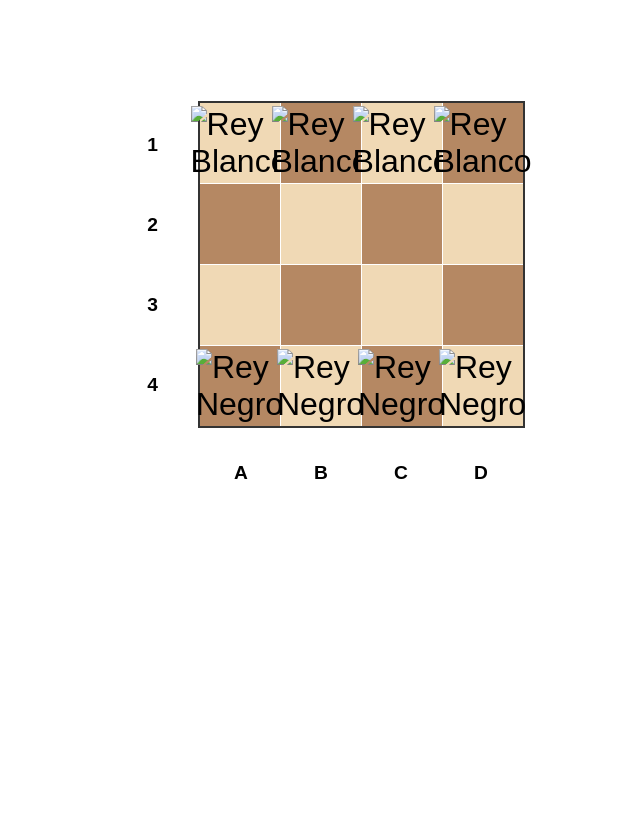
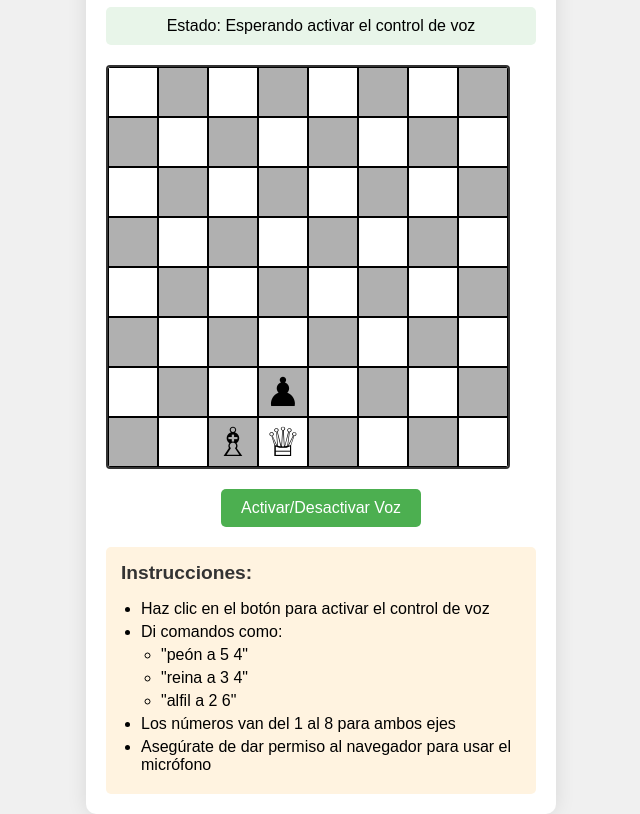
Before and after one commit to NIKOLLE8/Ajedrez_Voz, a plain HTML site: page index.html in a window 1280 px wide. Shown: the part 93-907 px from the top of the page, without its empty margins (319-959 px from the left). Before the commit the page ends 800 px from the top, so only its background shows below. Drawn offline with Linux system fonts and the light colour scheme.

Commit message:
Primera prueba del sensor con voz

```diff
--- a/index.html
+++ b/index.html
@@ -1,27 +1,127 @@
 <!DOCTYPE html>
 <html lang="es">
 <head>
-  <meta charset="UTF-8">
-  <meta name="viewport" content="width=device-width, initial-scale=1.0">
-  <title>Ajedrez Reducido</title>
-  <link rel="stylesheet" href="styles.css">
+    <meta charset="UTF-8">
+    <meta name="viewport" content="width=device-width, initial-scale=1.0">
+    <title>Ajedrez con Control de Voz</title>
+    <style>
+        body {
+            display: flex;
+            flex-direction: column;
+            align-items: center;
+            justify-content: center;
+            min-height: 100vh;
+            margin: 0;
+            background-color: #f0f0f0;
+            font-family: Arial, sans-serif;
+        }
+
+        .game-container {
+            background-color: white;
+            padding: 20px;
+            border-radius: 10px;
+            box-shadow: 0 0 20px rgba(0,0,0,0.1);
+        }
+
+        .status {
+            margin: 20px 0;
+            padding: 10px;
+            border-radius: 5px;
+            background-color: #e8f5e9;
+            text-align: center;
+        }
+
+        #board {
+            width: 400px;
+            height: 400px;
+            border: 2px solid #333;
+            border-radius: 4px;
+            overflow: hidden;
+        }
+
+        .controls {
+            margin-top: 20px;
+            text-align: center;
+        }
+
+        button {
+            padding: 10px 20px;
+            font-size: 16px;
+            border: none;
+            border-radius: 5px;
+            background-color: #4CAF50;
+            color: white;
+            cursor: pointer;
+            transition: background-color 0.3s;
+        }
+
+        button:hover {
+            background-color: #45a049;
+        }
+
+        .instructions {
+            margin-top: 20px;
+            padding: 15px;
+            background-color: #fff3e0;
+            border-radius: 5px;
+            max-width: 400px;
+        }
+
+        .instructions h2 {
+            margin-top: 0;
+            color: #333;
+            font-size: 1.2em;
+        }
+
+        .instructions ul {
+            margin: 0;
+            padding-left: 20px;
+        }
+
+        .instructions li {
+            margin: 5px 0;
+        }
+
+        .piece {
+            transition: all 0.3s ease;
+        }
+
+        .piece:hover {
+            transform: scale(1.1);
+        }
+    </style>
 </head>
 <body>
-  <div class="board-container">
-    <div class="row-labels">
-      <div>1</div>
-      <div>2</div>
-      <div>3</div>
-      <div>4</div>
+    <div class="game-container">
+        <h1>Ajedrez con Control de Voz</h1>
+
+        <div class="status" id="status">
+            Estado: Esperando activar el control de voz
+        </div>
+
+        <div id="board"></div>
+
+        <div class="controls">
+            <button id="toggleVoice">Activar/Desactivar Voz</button>
+        </div>
+
+        <div class="instructions">
+            <h2>Instrucciones:</h2>
+            <ul>
+                <li>Haz clic en el botón para activar el control de voz</li>
+                <li>Di comandos como:
+                    <ul>
+                        <li>"peón a 5 4"</li>
+                        <li>"reina a 3 4"</li>
+                        <li>"alfil a 2 6"</li>
+                    </ul>
+                </li>
+                <li>Los números van del 1 al 8 para ambos ejes</li>
+                <li>Asegúrate de dar permiso al navegador para usar el micrófono</li>
+            </ul>
+        </div>
     </div>
-    <div class="board" id="board"></div>
-    <div class="col-labels">
-      <div>A</div>
-      <div>B</div>
-      <div>C</div>
-      <div>D</div>
-    </div>
-  </div>
-  <script src="script.js"></script>
+
+    <script src="script.js"></script>
 </body>
 </html>
--- a/script.js
+++ b/script.js
@@ -1,104 +1,146 @@
-const board = document.getElementById("board");
+// Referencia al tablero
+const board = document.getElementById('board');
+board.style.display = 'grid';
+board.style.gridTemplate = 'repeat(8, 1fr) / repeat(8, 1fr)';
 
-// Variables para las imágenes de las piezas
-const pieces = {
-  kingWhite: 'king_white.png',  // Ruta de imagen del rey blanco
-  kingBlack: 'king_black.png'    // Ruta de imagen del rey negro
-};
+// Estado del juego
+const statusDisplay = document.getElementById('status');
 
-// Tablero inicial y celdas seleccionables
-const initialBoard = [
-  ['K', 'K', 'K', 'K'],
-  ['.', '.', '.', '.'],
-  ['.', '.', '.', '.'],
-  ['k', 'k', 'k', 'k']
-];
+// Creamos las casillas
+for (let i = 0; i < 64; i++) {
+    const square = document.createElement('div');
+    square.style.border = '1px solid black';
+    square.style.backgroundColor = (Math.floor(i / 8) + i % 8) % 2 === 0 ? 'white' : '#b0b0b0';
+    square.dataset.position = `${Math.floor(i / 8)},${i % 8}`;
+    board.appendChild(square);
+}
 
-// Letras para columnas y números para filas
-const columns = ['A', 'B', 'C', 'D'];
-const rows = [1, 2, 3, 4];
+// Clase para las piezas
+class ChessPiece {
+    constructor(type, position, color) {
+        this.type = type;
+        this.position = position;
+        this.color = color;
+        this.element = document.createElement('div');
+        this.element.className = 'piece';
+        this.element.style.width = '100%';
+        this.element.style.height = '100%';
+        this.element.style.display = 'flex';
+        this.element.style.justifyContent = 'center';
+        this.element.style.alignItems = 'center';
+        this.element.style.fontSize = '2.5em';
+        this.element.style.cursor = 'pointer';
+        this.element.style.userSelect = 'none';
+        this.updatePosition();
+    }
 
-// Renderiza el tablero y coloca las piezas
-function renderBoard() {
-  board.innerHTML = '';
-  for (let row = 0; row < 4; row++) {
-    for (let col = 0; col < 4; col++) {
-      const cell = document.createElement('div');
-      cell.classList.add('cell');
-      cell.dataset.row = row;
-      cell.dataset.col = col;
-      cell.dataset.coordinate = `${columns[col]}${rows[row]}`; // Coordenadas de la celda en formato A1, B1, etc.
-      cell.dataset.color = (row + col) % 2 === 0 ? 'white' : 'black';
-
-      // Colocar piezas en el tablero
-      const piece = initialBoard[row][col];
-      if (piece === 'K') cell.innerHTML = `<img src="${pieces.kingWhite}" alt="Rey Blanco">`;
-      if (piece === 'k') cell.innerHTML = `<img src="${pieces.kingBlack}" alt="Rey Negro">`;
-
-      cell.addEventListener('click', () => selectCell(cell));
-      board.appendChild(cell);
+    updatePosition() {
+        const [row, col] = this.position;
+        const square = document.querySelector(`[data-position="${row},${col}"]`);
+        if (square) {
+            square.innerHTML = '';
+            square.appendChild(this.element);
         }
     }
 }
 
-let selectedCell = null;
-
-// Seleccionar celdas y mostrar opciones de movimiento
-function selectCell(cell) {
-  clearSelection();
-  cell.classList.add('selected');
-  selectedCell = cell;
-
-  const row = parseInt(cell.dataset.row);
-  const col = parseInt(cell.dataset.col);
-
-  // Definir movimientos posibles
-  const moves = [
-    [row - 1, col], [row + 1, col],
-    [row, col - 1], [row, col + 1]
-  ];
-
-  moves.forEach(([r, c]) => {
-    if (r >= 0 && r < 4 && c >= 0 && c < 4) {
-      const targetCell = document.querySelector(`.cell[data-row="${r}"][data-col="${c}"]`);
-      targetCell.classList.add('move-option');
+// Crear piezas específicas
+class Pawn extends ChessPiece {
+    constructor(position) {
+        super('pawn', position, 'white');
+        this.element.textContent = '♟';
     }
-  });
 }
 
-// Limpiar selección y movimientos
-function clearSelection() {
-  document.querySelectorAll('.cell').forEach(cell => {
-    cell.classList.remove('selected', 'move-option');
-  });
+class Queen extends ChessPiece {
+    constructor(position) {
+        super('queen', position, 'white');
+        this.element.textContent = '♕';
+    }
 }
 
-// Iniciar reconocimiento de voz
-function startVoiceRecognition() {
-  const recognition = new (window.SpeechRecognition || window.webkitSpeechRecognition)();
-  recognition.lang = 'es-ES';
-  recognition.onresult = event => {
-    const command = event.results[0][0].transcript.toLowerCase();
-    if (command.startsWith('mover a')) {
-      const [_, colLetter, rowNumber] = command.split(' ');
-      movePiece(parseInt(rowNumber) - 1, colLetter.charCodeAt(0) - 'a'.charCodeAt(0));
+class Bishop extends ChessPiece {
+    constructor(position) {
+        super('bishop', position, 'white');
+        this.element.textContent = '♗';
     }
-  };
-  recognition.start();
 }
 
-// Mover pieza
-function movePiece(targetRow, targetCol) {
-  if (selectedCell) {
-    const targetCell = document.querySelector(`.cell[data-row="${targetRow}"][data-col="${targetCol}"]`);
-    if (targetCell && targetCell.classList.contains('move-option')) {
-      targetCell.innerHTML = selectedCell.innerHTML;
-      selectedCell.innerHTML = '';
-      clearSelection();
+// Crear instancias de las piezas
+const pieces = {
+    pawn: new Pawn([6, 3]),
+    queen: new Queen([7, 3]),
+    bishop: new Bishop([7, 2])
+};
+
+// Configurar reconocimiento de voz
+const SpeechRecognition = window.SpeechRecognition || window.webkitSpeechRecognition;
+const recognition = new SpeechRecognition();
+recognition.lang = 'es-ES';
+recognition.continuous = true;
+
+recognition.onstart = () => {
+    statusDisplay.textContent = 'Estado: Escuchando comandos de voz';
+    statusDisplay.style.backgroundColor = '#e8f5e9';
+};
+
+recognition.onend = () => {
+    statusDisplay.textContent = 'Estado: Control de voz desactivado';
+    statusDisplay.style.backgroundColor = '#ffebee';
+};
+
+recognition.onerror = (event) => {
+    statusDisplay.textContent = `Estado: Error - ${event.error}`;
+    statusDisplay.style.backgroundColor = '#ffebee';
+};
+
+recognition.onresult = (event) => {
+    const command = event.results[event.results.length - 1][0].transcript.toLowerCase();
+    processCommand(command);
+};
+
+// Procesar comandos de voz
+function processCommand(command) {
+    statusDisplay.textContent = `Comando recibido: ${command}`;
+
+    let piece;
+    if (command.includes('peón') || command.includes('peon')) {
+        piece = pieces.pawn;
+    } else if (command.includes('reina')) {
+        piece = pieces.queen;
+    } else if (command.includes('alfil')) {
+        piece = pieces.bishop;
+    }
+
+    const numbers = command.match(/\d+/g);
+    if (numbers && numbers.length >= 2 && piece) {
+        const newRow = 8 - parseInt(numbers[0]);
+        const newCol = parseInt(numbers[1]) - 1;
+
+        if (newRow >= 0 && newRow < 8 && newCol >= 0 && newCol < 8) {
+            piece.position = [newRow, newCol];
+            piece.updatePosition();
+            statusDisplay.textContent = `Movimiento realizado: ${piece.type} a posición ${numbers[0]},${numbers[1]}`;
+            statusDisplay.style.backgroundColor = '#e8f5e9';
+        } else {
+            statusDisplay.textContent = 'Error: Posición fuera del tablero';
+            statusDisplay.style.backgroundColor = '#ffebee';
         }
     }
 }
 
-// Inicializar tablero y reconocimiento de voz
-renderBoard();
-startVoiceRecognition();
+// Control del botón de voz
+const toggleButton = document.getElementById('toggleVoice');
+let isListening = false;
+
+toggleButton.onclick = () => {
+    if (!isListening) {
+        recognition.start();
+        isListening = true;
+        toggleButton.style.backgroundColor = '#f44336';
+    } else {
+        recognition.stop();
+        isListening = false;
+        toggleButton.style.backgroundColor = '#4CAF50';
+    }
+};
```
Lines whose indentation alone changed are shown as unchanged.
